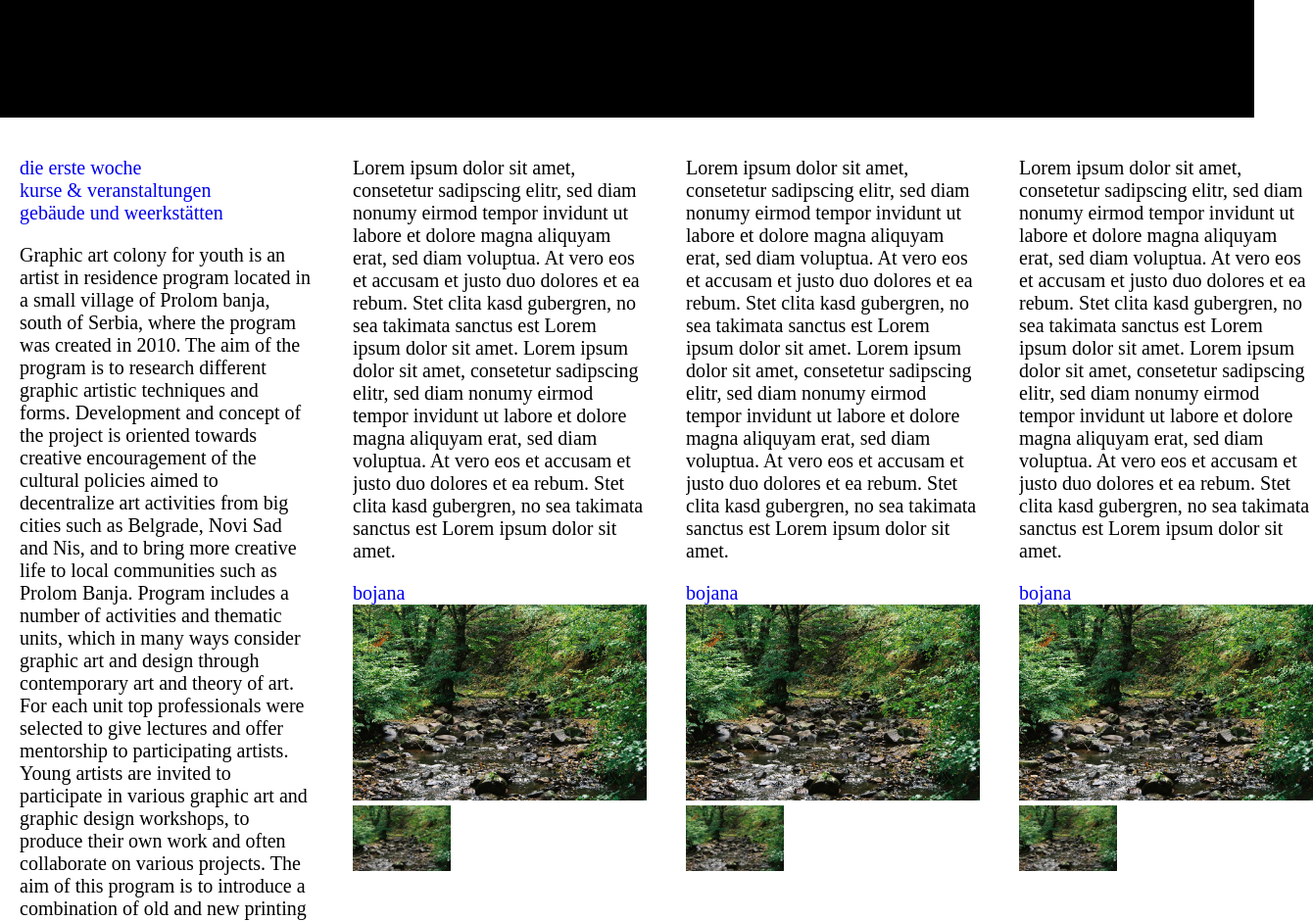
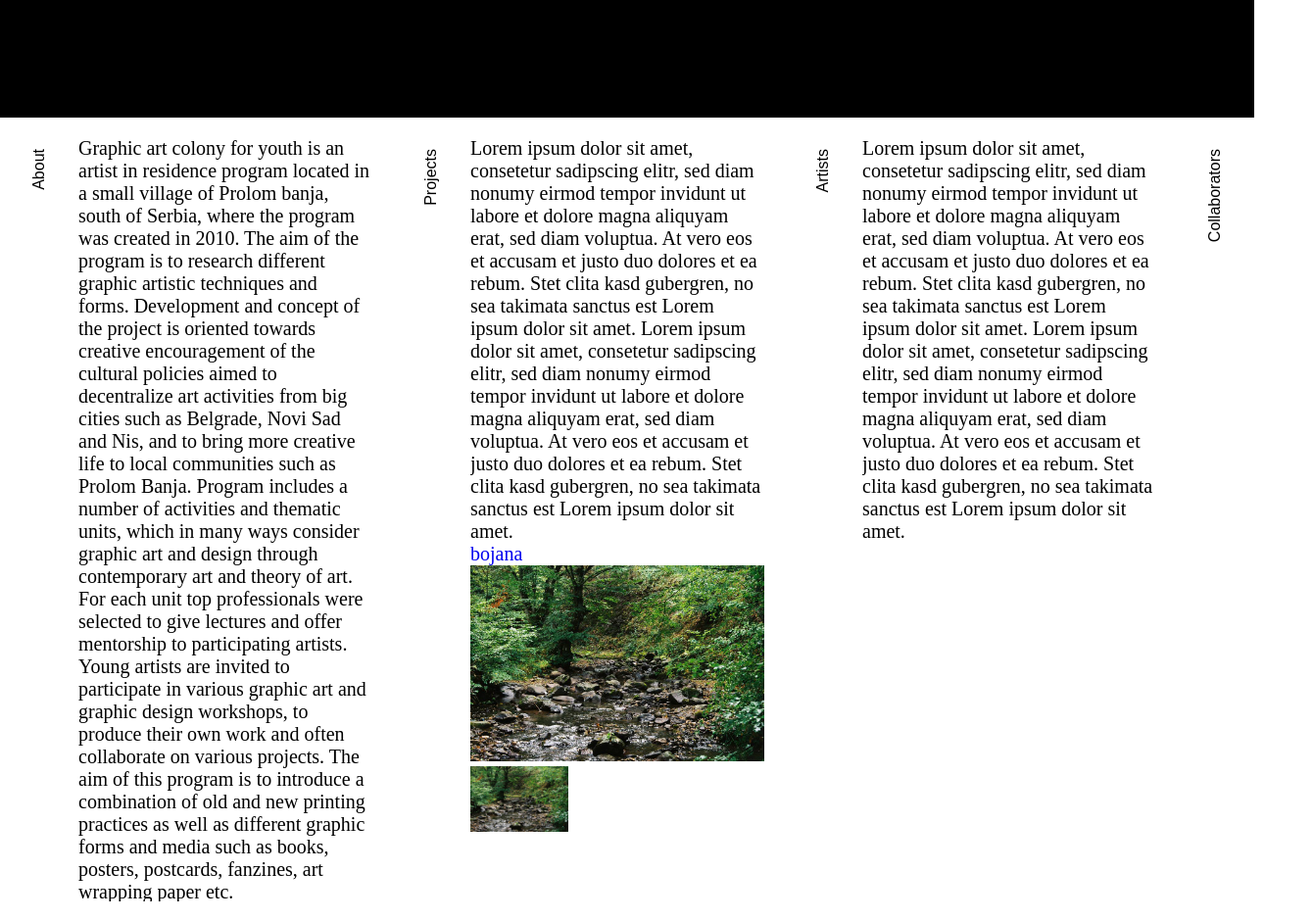
Before and after one commit to boschka/mar, a plain HTML site: page index.html in a window 1280 px wide. Shown: the part 780-1720 px from the top of the page at 98% size, 1340 px wide, since content can reach past the window. Drawn offline with Linux system fonts and the light colour scheme.

Commit message:
manu fixed

```diff
--- a/assets/css/style.css
+++ b/assets/css/style.css
@@ -38,7 +38,7 @@ header {
 	padding: 50px;
 	margin: 0px;
 	height: 100vh;
-
+	text-align: center;
 }
 h1 {
 	/* margin: 0; */
@@ -57,6 +57,14 @@ h2 {
 	text-decoration: none;
 	position: center;
 }
+h3 {
+	/* margin: 0; */
+	font-family: "Futura", sans-serif;
+	font-weight: 200;
+    font-size: 16px;
+	text-decoration: none;
+
+}
 
 a, a:visited {
 	text-decoration: none;
@@ -70,13 +78,30 @@ nav ul {
 	padding: 0;
 }
 
-div.main{
+div.main {
 	padding: 0;
     height: 100vh;
     display: flex;
+    overflow: auto;
+    width: 100vw;
 }
-
 div.main section {
+    position: relative;
+}
+div.main section h3 {
+	position: absolute;
+	transform: rotate(-90deg) translateX(-100%);
+	transform-origin: top left;
+	margin: 0;
+	line-height: 1em;
+	top: 2em;
+	left: 2em;
+}
+div.main section p {
+	margin: 0;
+}
+div.main section .scrolling-panel {
+	/*display: none;*/
 	word-wrap: break-word;
     -webkit-overflow-scrolling: touch;
     -ms-overflow-style: none;
@@ -85,4 +110,5 @@ div.main section {
     height: 100%;
     min-width: 300px;
     margin: 1em;
+    margin-left: 4em;
 }
--- a/index.html
+++ b/index.html
@@ -24,41 +24,65 @@
 	</header>
 
 <div class="main">
+
 	<section id="about">
-		<nav>
-			<ul>
-				<li><a href="#">die erste woche</a></li>
-				<li><a href="#">kurse & veranstaltungen</a></li>
-				<li><a href="#">gebäude und weerkstätten</a></li>
-			</ul>
-		</nav>
-		<p>Graphic art colony for youth is an artist in residence program located in a small village of Prolom banja, south of Serbia, where the program was created in 2010. The aim of the program is to research different graphic artistic techniques and forms. Development and concept of the project is oriented towards creative encouragement of the cultural policies aimed to decentralize art activities from big cities such as Belgrade, Novi Sad and Nis, and to bring more creative life to local communities such as Prolom Banja.
-			Program includes a number of activities and thematic units, which in many ways consider graphic art and design through contemporary art and theory of art. For each unit top professionals were selected to give lectures and offer mentorship to participating artists. Young artists are invited to participate in various graphic art and graphic design workshops, to produce their own work and often collaborate on various projects.
-		The aim of this program is to introduce a combination of old and new printing practices as well as different graphic forms and media such as books, posters, postcards, fanzines, art wrapping paper etc.</p>
+		<h3>About</h3>
+		<div class="scrolling-panel">
+                <p>Graphic art colony for youth is an artist in residence program located in a small village of Prolom banja, south of Serbia, where the program was created in 2010. The aim of the program is to research different graphic artistic techniques and forms. Development and concept of the project is oriented towards creative encouragement of the cultural policies aimed to decentralize art activities from big cities such as Belgrade, Novi Sad and Nis, and to bring more creative life to local communities such as Prolom Banja.
+				Program includes a number of activities and thematic units, which in many ways consider graphic art and design through contemporary art and theory of art. For each unit top professionals were selected to give lectures and offer mentorship to participating artists. Young artists are invited to participate in various graphic art and graphic design workshops, to produce their own work and often collaborate on various projects.
+			    The aim of this program is to introduce a combination of old and new printing practices as well as different graphic forms and media such as books, posters, postcards, fanzines, art wrapping paper etc.</p>
+		</div>
 	</section>
+
 	<section id="projects">
+		<h3>Projects</h3>
+		<div class="scrolling-panel">
 		<p>Lorem ipsum dolor sit amet, consetetur sadipscing elitr, sed diam nonumy eirmod tempor invidunt ut labore et dolore magna aliquyam erat, sed diam voluptua. At vero eos et accusam et justo duo dolores et ea rebum. Stet clita kasd gubergren, no sea takimata sanctus est Lorem ipsum dolor sit amet. Lorem ipsum dolor sit amet, consetetur sadipscing elitr, sed diam nonumy eirmod tempor invidunt ut labore et dolore magna aliquyam erat, sed diam voluptua. At vero eos et accusam et justo duo dolores et ea rebum. Stet clita kasd gubergren, no sea takimata sanctus est Lorem ipsum dolor sit amet.</p>
 		<a href="https://vimeo.com/boschka">bojana</a>
 		<div class="images">
 			<img src="assets/images/picture1.jpg" width="300">
 			<img src="assets/images/picture1.jpg" width="100">
 		</div>
+		</div>
 	</section>
 	<section id="artists">
+		<h3>Artists</h3>
+		<div class="scrolling-panel">
+			<p>Lorem ipsum dolor sit amet, consetetur sadipscing elitr, sed diam nonumy eirmod tempor invidunt ut labore et dolore magna aliquyam erat, sed diam voluptua. At vero eos et accusam et justo duo dolores et ea rebum. Stet clita kasd gubergren, no sea takimata sanctus est Lorem ipsum dolor sit amet. Lorem ipsum dolor sit amet, consetetur sadipscing elitr, sed diam nonumy eirmod tempor invidunt ut labore et dolore magna aliquyam erat, sed diam voluptua. At vero eos et accusam et justo duo dolores et ea rebum. Stet clita kasd gubergren, no sea takimata sanctus est Lorem ipsum dolor sit amet.</p>
+			</div>
+	</section>
+	<section id="collaborators">
+		<h3>Collaborators</h3>
+		<div class="scrolling-panel">
 		<p>Lorem ipsum dolor sit amet, consetetur sadipscing elitr, sed diam nonumy eirmod tempor invidunt ut labore et dolore magna aliquyam erat, sed diam voluptua. At vero eos et accusam et justo duo dolores et ea rebum. Stet clita kasd gubergren, no sea takimata sanctus est Lorem ipsum dolor sit amet. Lorem ipsum dolor sit amet, consetetur sadipscing elitr, sed diam nonumy eirmod tempor invidunt ut labore et dolore magna aliquyam erat, sed diam voluptua. At vero eos et accusam et justo duo dolores et ea rebum. Stet clita kasd gubergren, no sea takimata sanctus est Lorem ipsum dolor sit amet.</p>
 		<a href="https://vimeo.com/boschka">bojana</a>
 		<div class="images">
 			<img src="assets/images/picture1.jpg" width="300">
 			<img src="assets/images/picture1.jpg" width="100">
 		</div>
+		</div>
 	</section>
-	<section id="collaborators">
+	<section id="announcements">
+		<h3>Announcements</h3>
+		<div class="scrolling-panel">
 		<p>Lorem ipsum dolor sit amet, consetetur sadipscing elitr, sed diam nonumy eirmod tempor invidunt ut labore et dolore magna aliquyam erat, sed diam voluptua. At vero eos et accusam et justo duo dolores et ea rebum. Stet clita kasd gubergren, no sea takimata sanctus est Lorem ipsum dolor sit amet. Lorem ipsum dolor sit amet, consetetur sadipscing elitr, sed diam nonumy eirmod tempor invidunt ut labore et dolore magna aliquyam erat, sed diam voluptua. At vero eos et accusam et justo duo dolores et ea rebum. Stet clita kasd gubergren, no sea takimata sanctus est Lorem ipsum dolor sit amet.</p>
 		<a href="https://vimeo.com/boschka">bojana</a>
 		<div class="images">
 			<img src="assets/images/picture1.jpg" width="300">
 			<img src="assets/images/picture1.jpg" width="100">
 		</div>
+		</div>
+	</section>
+	<section id="open-call">
+		<h3 >Open call</h3>
+		<div class="scrolling-panel">
+		<p>Lorem ipsum dolor sit amet, consetetur sadipscing elitr, sed diam nonumy eirmod tempor invidunt ut labore et dolore magna aliquyam erat, sed diam voluptua. At vero eos et accusam et justo duo dolores et ea rebum. Stet clita kasd gubergren, no sea takimata sanctus est Lorem ipsum dolor sit amet. Lorem ipsum dolor sit amet, consetetur sadipscing elitr, sed diam nonumy eirmod tempor invidunt ut labore et dolore magna aliquyam erat, sed diam voluptua. At vero eos et accusam et justo duo dolores et ea rebum. Stet clita kasd gubergren, no sea takimata sanctus est Lorem ipsum dolor sit amet.</p>
+		<a href="https://vimeo.com/boschka">bojana</a>
+		<div class="images">
+			<img src="assets/images/picture1.jpg" width="300">
+			<img src="assets/images/picture1.jpg" width="100">
+		</div>
+		</div>
 	</section>
 </div>
 </body>
```
